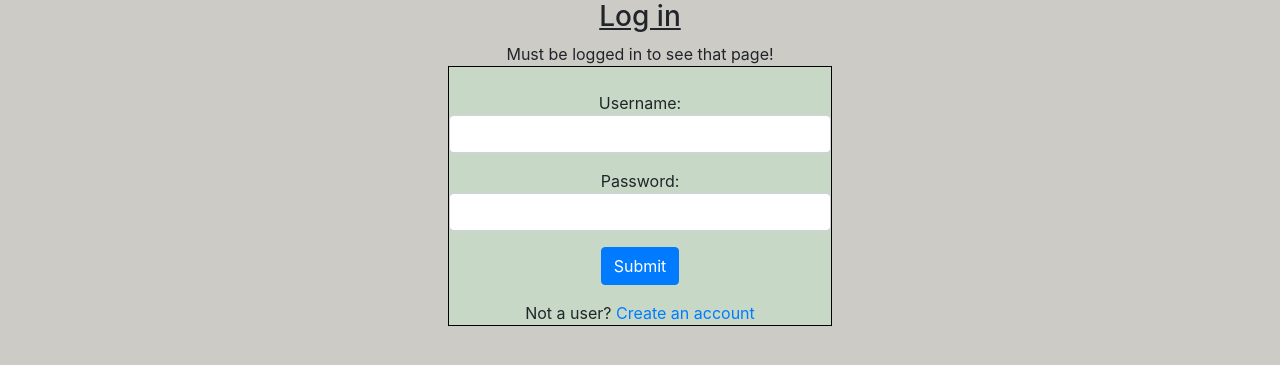
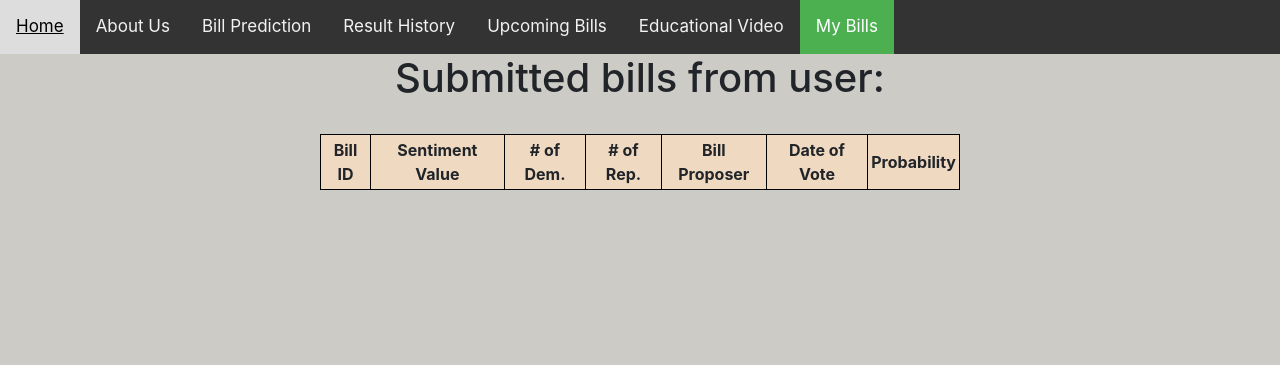
Before and after one commit to kmeyer1212/PassMyBill, a PHP site: page /mySubmittedBills.php in a window 1280 px wide. Shown: the top 365 px of the page. Run offline with PHP 8.4, Linux system fonts and the light colour scheme; data that the repository does not hold is empty.

Commit message:
Deleted login/logout and added navbar to move through site easier

```diff
--- a/Website/finalProj.css
+++ b/Website/finalProj.css
@@ -8,9 +8,6 @@
     background-color: #c7d8c6;
     margin-right: auto;
     margin-left: auto;
-
-}
-#billHeader{
 
 }
 
@@ -105,6 +102,30 @@
     text-align: center;
 }
 
+.topnav {
+    background-color: #333;
+    overflow: hidden;
+}
+
+.topnav a {
+    float: left;
+    color: #f2f2f2;
+    text-align: center;
+    padding: 14px 16px;
+    text-decoration: none;
+    font-size: 17px;
+}
+
+.topnav a:hover {
+    background-color: #ddd;
+    color: black;
+}
+
+.topnav a.active {
+    background-color: #4CAF50;
+    color: white;
+}
+
 #countdown{
     border: 5px solid #c7d8c6;
 }
--- a/Website/loginPage.php
+++ /dev/null
@@ -1,47 +0,0 @@
-<!--
-Name: Clayton Cornett
-Pawprint: CSCYRD
-Date: 12/06/2019
-Challenge: Final Project
--->
-
-
-<!DOCTYPE html>
-<html lang="en">
-    <head>
-        <meta charset="utf-8">
-        <title>Login</title>
-        <link rel="stylesheet" href="finalProj.css">
-        <link rel="stylesheet" href="https://stackpath.bootstrapcdn.com/bootstrap/4.3.1/css/bootstrap.min.css" integrity="sha384-ggOyR0iXCbMQv3Xipma34MD+dH/1fQ784/j6cY/iJTQUOhcWr7x9JvoRxT2MZw1T" crossorigin="anonymous">
-
-        <style>
-            body {
-                background-color: #CCCBC6;
-            }
-            #loginForm{
-                background-color: #c7d8c6;
-            }
-        </style>
-    </head>
-    <body>
-        <div id="container">
-
-
-        <center>
-            <u><h3>Log in</h3></u>
-            <?php echo $error; ?>
-            <div id="loginForm">
-                <br>
-                <form action="handleLogin.php" method="post">
-                <input type="hidden" name="action" value="login_user">
-                    <p>Username: <input class="form-control" name="username" type="text" required></p>
-                    <p>Password: <input class="form-control" name="password" type="password" required></p>
-                    <p><button class="btn btn-primary" type="submit">Submit</button></p>
-                </form>
-                <div>Not a user? <a href="createAccountPage.php">Create an account</a></div>
-            </div>
-        </center>
-
-        </div>
-    </body>
-</html>
--- a/Website/mySubmittedBills.php
+++ b/Website/mySubmittedBills.php
@@ -2,10 +2,9 @@
 <html lang="en">
     <head>
         <meta charset="utf-8">
-        <title>PassMyBill</title>
+        <title>My Bills</title>
         <link rel="stylesheet" href="finalProj.css">
         <link rel="stylesheet" href="https://stackpath.bootstrapcdn.com/bootstrap/4.3.1/css/bootstrap.min.css" integrity="sha384-ggOyR0iXCbMQv3Xipma34MD+dH/1fQ784/j6cY/iJTQUOhcWr7x9JvoRxT2MZw1T" crossorigin="anonymous">
-
         <style>
             table, th, td {
                 border: 1px solid black;
@@ -26,23 +25,18 @@
                 width: 50%;
             }
         </style>
+        <div class="topnav">
+            <a href="index.php">Home</a>
+            <a href="aboutUs.php">About Us</a>
+            <a href="billPredictionPage.php">Bill Prediction</a>
+            <a href="resultHistoryPage.php">Result History</a>
+            <a href="upcomingBills.php">Upcoming Bills</a>
+            <a href="educational.php">Educational Video</a>
+            <a class="active" href="mySubmittedBills.php">My Bills</a>
+        </div>
     </head>
     <?php
-$username = empty($_COOKIE['username']) ? '' : $_COOKIE['username'];
-
-if (!$username) {
-        $error = 'Must be logged in to see that page!';
-        require "loginPage.php";
-        exit;
-    }
-
-?>
-
-
-<?php
-
         echo "<body>";
-echo "<a href='index.php'>Back to Homepage</a>";
         echo "<div class='upcomingBillsCenter'>";
         echo "<h1>Submitted bills from user: " .$username."</h1><br>";
 
@@ -56,23 +50,8 @@
             <th>Date of Vote</th>
             <th>Probability</th></tr>";
 
-
-
         echo $queryResults;
-$username = empty($_COOKIE['username']) ? '' : $_COOKIE['username'];
-
-
         echo $message;
-
-if (!$username) {
-        $error = 'Must be logged in to see that page!';
-        //require "loginPage.php";
-        exit;
-    }
-else{
-
-
-
 
         // Create connection
         $servername = "localhost";
@@ -86,14 +65,9 @@
         }
 
         $sql = "SELECT * from predictedBills.bills WHERE username = '$username' AND billID != ''";
-
         $result = $conn->query($sql);
-
-
         if ($result->num_rows >= 0 ) {
-
             while($row = $result->fetch_assoc()) {
-
             echo "<tr><td>".$row["billID"]."</td>".
                 "<td>N/A</td>".
                 "<td>".$row["numDem"]."</td>".
@@ -102,29 +76,11 @@
                 "<td>".$row["dateOfVote"]."</td>".
                 "<td>N/A</td>".
                 "</tr>";
-
-
-
+            echo "</table></div>";
             }
-
-            echo "</table></div>";
-
-
-
-        }else {
-            $error = 'Error: Incorrect username or password';
-
-        }
-
-
             $conn->close();
-
-
-
-
         }
         echo "</div>";
         echo "</body>";
     ?>
-
 </html>
```
Also changed, not shown: Website/aboutUs.php (+10 -48 lines), Website/billPredictionPage.php (+10 -10 lines), Website/educational.php (+10 -46 lines), Website/index.php (+0 -55 lines), Website/logout.php (deleted, +0 -16 lines), Website/resultHistoryPage.php (+10 -56 lines), Website/upcomingBills.php (+10 -40 lines). Lines whose indentation alone changed are shown as unchanged.
